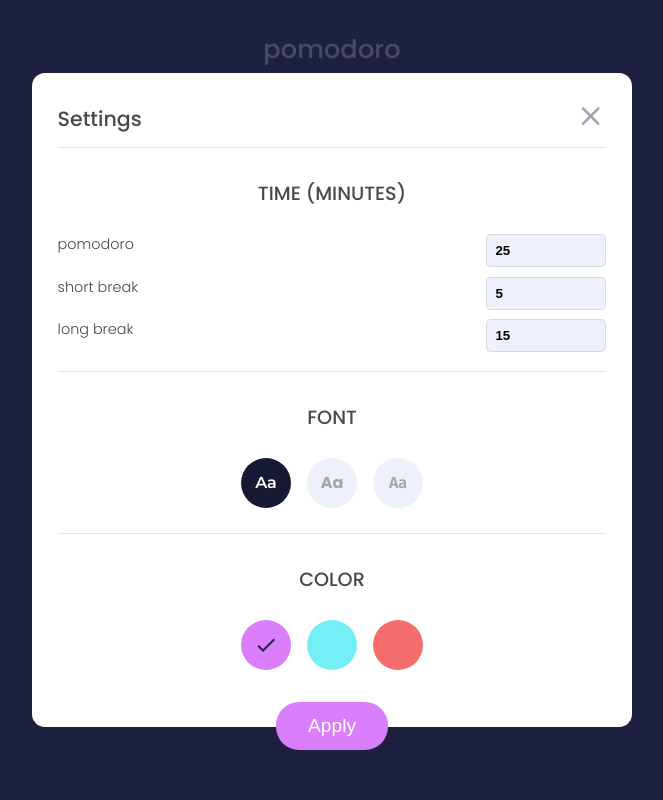
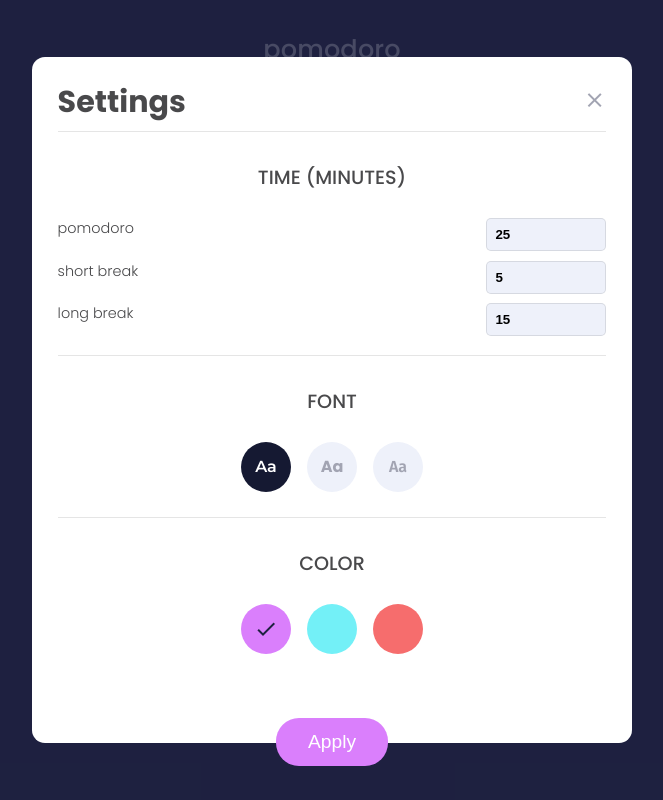
Before and after one commit to herico/pomodoro-app, a Vue app: page / in a window 1280 px wide. Both pictures are taken after a click on the button "settings". Shown: the whole page, without its empty margins (308-971 px from the left). Built offline with nearby package versions, Linux system fonts and the light colour scheme.

Commit message:
Add vibration when user interact with the timer

```diff
--- a/src/App.vue
+++ b/src/App.vue
@@ -183,7 +183,7 @@
     font-size: 16px;
   }
 
-  @media (min-width: 1201px) {
+  @media (min-width: 1024px) {
     html {
       --timer-dimension: 300px;
       --timer-font-size: 3.8rem;
--- a/src/components/Timer.vue
+++ b/src/components/Timer.vue
@@ -49,6 +49,7 @@
         },
         methods: {
             startTimer() {
+                window.navigator.vibrate(200);
                 this.timerInterval = setInterval(() => {
                     this.timePassed = this.timePassed += 1;
                     this.timeLeft = this.limit - this.timePassed;
@@ -76,6 +77,7 @@
                     .setAttribute("stroke-dasharray", circleDasharray);
             },
             pauseTimer() {
+                window.navigator.vibrate(200);
                 clearInterval(this.timerInterval);
                 this.timerInterval = null;
                 this.$emit('timer-paused', this.timeLeft);
--- a/src/components/shared/Modal.vue
+++ b/src/components/shared/Modal.vue
@@ -53,7 +53,7 @@
   .modal {
     max-width: 600px;
     width: 96%;
-    min-height: 393px;
+    min-height: 470px;
     background: white;
     border-radius: 13px;
     padding: 1.6rem;
@@ -66,9 +66,6 @@
   @media (min-width: 1024px) {
     .overlay {
       padding-top: 0;
-    }
-    .modal {
-      min-height: 653px;
     }
   }
 
@@ -98,8 +95,8 @@
   }
 
   .modal-title {
-    font-size: 1.287rem;
-    font-weight: 500;
+    font-size: 1.887rem;
+    font-weight: 700;
     color: var(--text-dark-color);
   }
 
@@ -110,7 +107,7 @@
   }
 
   .modal-close i {
-    font-size: 1.987rem;
+    font-size: 1.487rem;
     font-weight: 400;
     color: var(--text-color);
     transition: color 0.6s ease-in-out;
--- a/src/components/shared/Settings.vue
+++ b/src/components/shared/Settings.vue
@@ -9,17 +9,17 @@
           <div class="time-settings">
             <div class="time-setting" v-for="timeLimit in timeLimits" :key="timeLimit.name">
               <label :for="timeLimit.name">{{ timeLimit.title }}</label>
-              <Field :name="timeLimit.name" type="number"
+              <Field :name="timeLimit.name"
                 v-model="form.time[timeLimit.name]"
                 v-slot="{ field, errorMessage }"
                 :rules="timeRules" :id="timeLimit.name"  :value="timeLimit.value">
-                <input v-bind="field"/>
+                <input v-bind="field" type="number"/>
                 <span v-if="errorMessage" role="alert">{{ errorMessage }}</span>
               </Field>
             </div>
           </div>
         </article>
-        <article class="settings-section divider">
+        <article class="settings-section font divider">
           <h4 class="settings-title">FONT</h4>
           <div class="font-settings">
             <div v-for="font in fonts"
@@ -31,7 +31,7 @@
             </div>
           </div>
         </article>
-        <article class="modal-section">
+        <article class="settings-section color">
           <h4 class="settings-title">COLOR</h4>
           <div class="font-settings">
             <div :class="['font-setting', color.isActive ? 'active': '']" v-for="color in colors" :key="color.name">
```
